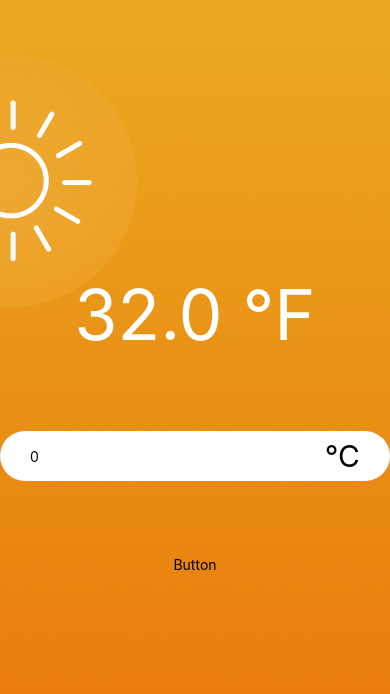
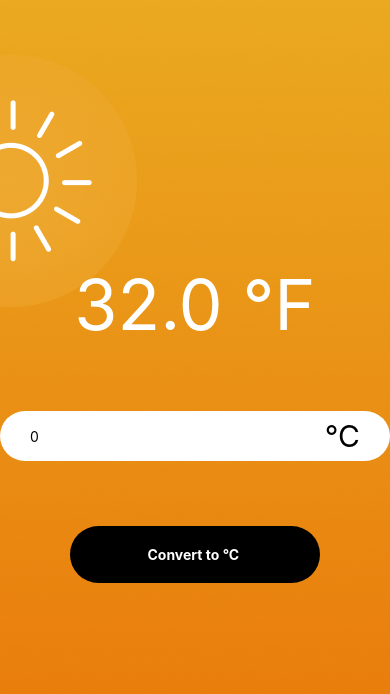
Before and after one commit to DoomWave/react-native-temperature-converter, a React Native app: screen / in a window 390 px wide. Shown: the top 694 px of the page. Built offline with nearby package versions, Linux system fonts and the light colour scheme.

Commit message:
adding style and working in the converter button.

```diff
--- a/App.jsx
+++ b/App.jsx
@@ -10,6 +10,7 @@ import {
   convertTemperatureTo,
   getOppositeUnit
 } from "./utils/temperature";
+import { ButtonConverter } from "./components/ButtonConverter/ButtonConvert";
 export default function App() {
   const [inputValue, setInputValue] = useState(0);
   const [currentUnit, setCurrentUnit] = useState("°C");
@@ -36,7 +37,7 @@ export default function App() {
               onChange={setInputValue}
               defaultValue={0}
             />
-            <Text>Button</Text>
+            <ButtonConverter unit={currentUnit} />
           </View>
         </SafeAreaView>
       </SafeAreaProvider>
--- a/components/ButtonConverter/ButtonConvert.jsx
+++ b/components/ButtonConverter/ButtonConvert.jsx
@@ -1,4 +1,9 @@
+import { Text, TouchableOpacity } from "react-native"
 import { s } from "./ButtonConverter.style"
-export function ButtonConverter(){
-    return <></>
+export function ButtonConverter({unit}){
+    return (
+    <TouchableOpacity style={s.button}>
+        <Text style={s.buttonTxt}>Convert to {unit} </Text>
+    </TouchableOpacity>
+    );
 }
--- a/components/ButtonConverter/ButtonConverter.style.js
+++ b/components/ButtonConverter/ButtonConverter.style.js
@@ -1,5 +1,16 @@
-import {StyleSheet} from "react-native"
+import { StyleSheet } from "react-native";
 
 export const s = StyleSheet.create({
-
+  button: {
+    backgroundColor: "black",
+    paddingHorizontal: 40,
+    paddingVertical: 20,
+    borderRadius: 30,
+    width: 250,
+  },
+  buttonTxt: {
+    alignSelf: "center",
+    fontWeight: "bold",
+    color: "white",
+  },
 });
```
